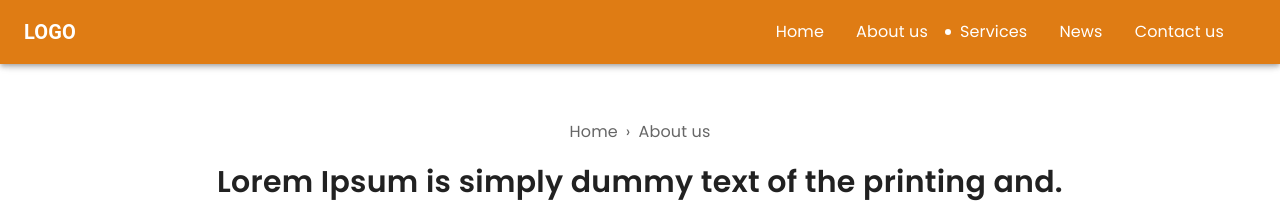
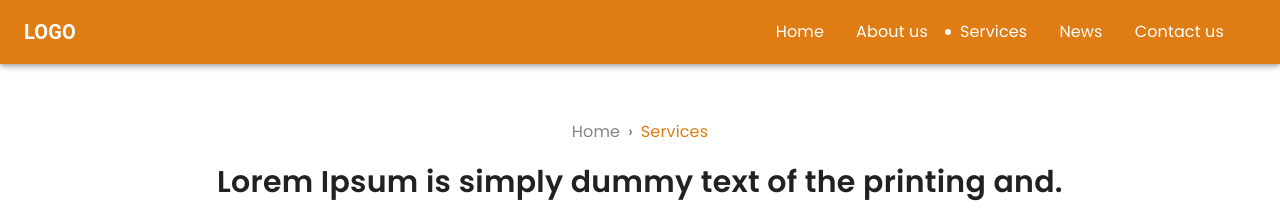
Before and after one commit to sulimankhanswat660-coder/AgencyWeb, a React (Vite) app: page /services in a window 1280 px wide. Shown: the top 210 px of the page. Built offline with nearby package versions, Linux system fonts and the light colour scheme.

Commit message:
implemented AboutHero.jsx implemented NewsHero.jsx implemented ServiceHero.jsx

```diff
--- a/src/pages/AboutUs/Component/AboutHero.jsx
+++ b/src/pages/AboutUs/Component/AboutHero.jsx
@@ -30,17 +30,16 @@ function AboutHero() {
           sx={{
             py:{xs:'20px'},
             width: { xs: "90%", md: "80%" },
-            // height: { xs: "400px" },
             margin:'auto'
           }}
         >
           <Breadcrumbs separator="›" aria-label="breadcrumb">
-            <Link color="inherit" href="/" underline="none">
+            <Link color="#848484" href="/" underline="none">
               Home
             </Link>
             <Link
               underline="none"
-              color="inherit"
+              color="#DF7C14"
               href="/material-ui/getting-started/installation/"
             >
               About us
--- a/src/pages/News/Component/NewsHero.jsx
+++ b/src/pages/News/Component/NewsHero.jsx
@@ -47,8 +47,8 @@ function NewsHero() {
             <Link color="#848484" href="/" underline="none">
               Home
             </Link>
-            <Link underline="none" color="#DF7C14" href="/services">
-              Services
+            <Link underline="none" color="#DF7C14" href="/news">
+              News
             </Link>
           </Breadcrumbs>
           <Typography
--- a/src/pages/Services/Component/ServiceHero.jsx
+++ b/src/pages/Services/Component/ServiceHero.jsx
@@ -31,11 +31,11 @@ function ServiceHero() {
               justifyContent: "center",
             }}
           >
-            <Link color="inherit" href="/" underline="none">
+            <Link color="#848484" href="/" underline="none">
               Home
             </Link>
-            <Link underline="none" color="inherit" href="/about">
-              About us
+            <Link underline="none" color="#DF7C14" href="/services">
+              Services
             </Link>
           </Breadcrumbs>
           <Typography
```
